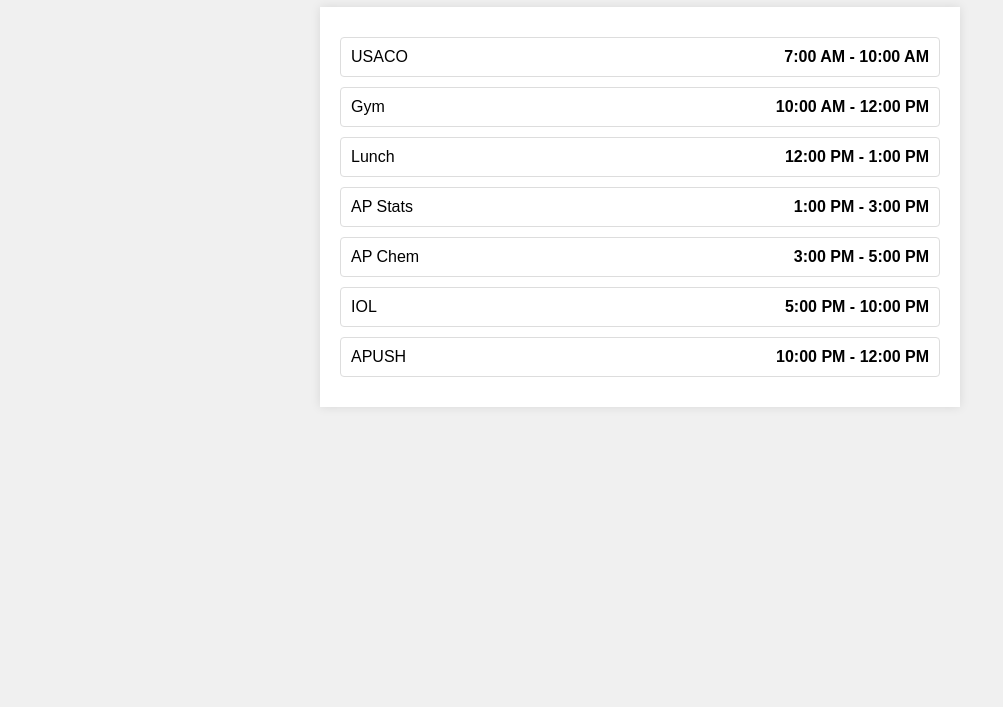
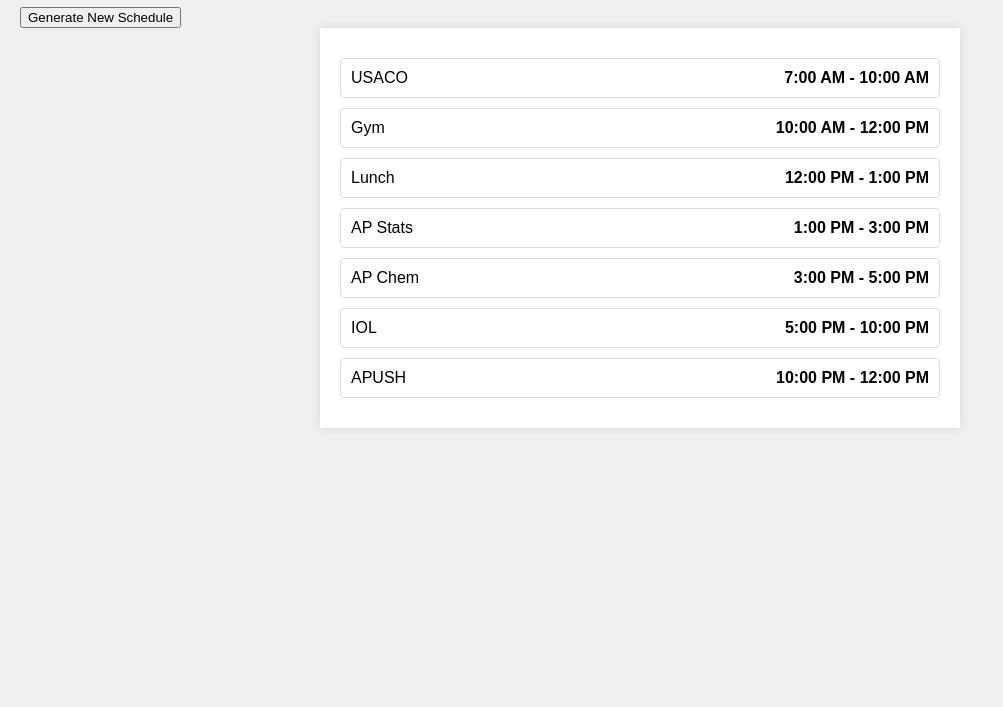
Before and after one commit to vedantsaran/schedule, a plain HTML site: page index.html in a window 1280 px wide. Shown: the part 93-800 px from the top of the page, without its empty margins (0-1003 px from the left). Drawn offline with Linux system fonts and the light colour scheme.

Commit message:
Update index.html

```diff
--- a/index.html
+++ b/index.html
@@ -8,6 +8,7 @@
 </head>
 <body>
     <h1>My Daily Schedule</h1>
+    <button onclick="generateAndDisplaySchedule()">Generate New Schedule</button>
     <div id="schedule"></div>
     <script src="script.js"></script>
 </body>
```
